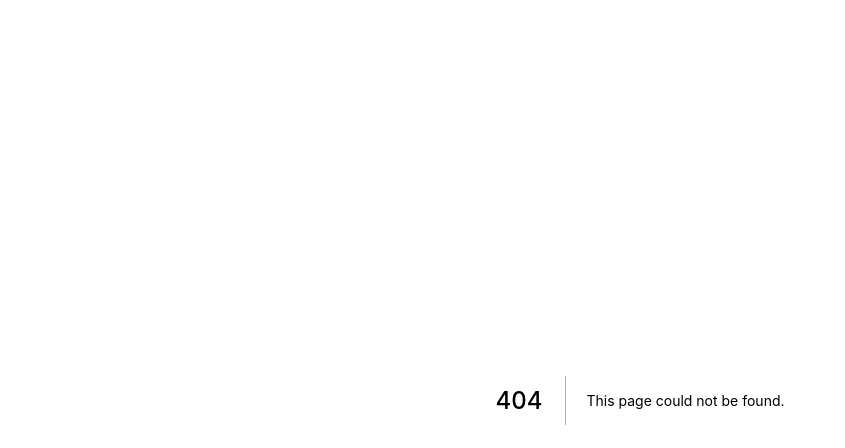
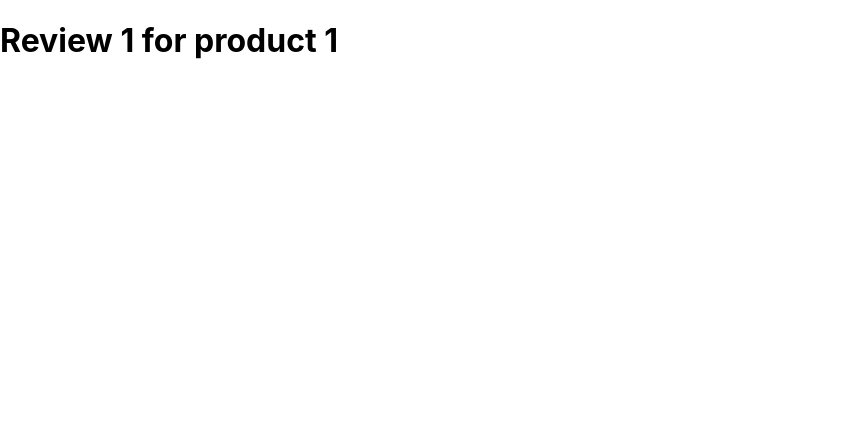
Before and after one commit to lucifer955/nextjs-practice, a Next.js app: page /product/1/review/1 in a window 1280 px wide. Before the commit this address had no page. Shown: the top 448 px of the page, without its empty margins (0-845 px from the left). Built offline with nearby package versions, Linux system fonts and the light colour scheme.

Commit message:
8 - Nested Dynamic Routes

```diff
--- /dev/null
+++ b/pages/product/[productId]/review/[reviewId].js
@@ -0,0 +1,13 @@
+import {useRouter} from 'next/router';
+
+const Review = () => {
+
+    const router = useRouter();
+    const {productId, reviewId} = router.query;
+
+    return (
+        <h1>Review {reviewId} for product {productId}</h1>
+    )
+};
+
+export default Review;
```
Also changed, not shown: pages/product/[productId]/index.js (renamed from pages/product/[productId].js).
